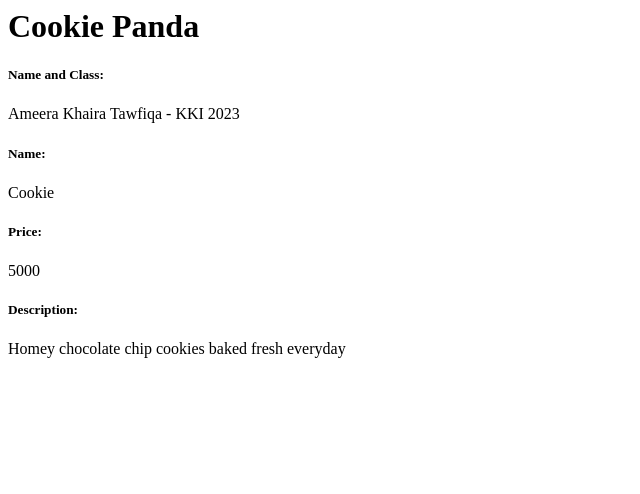
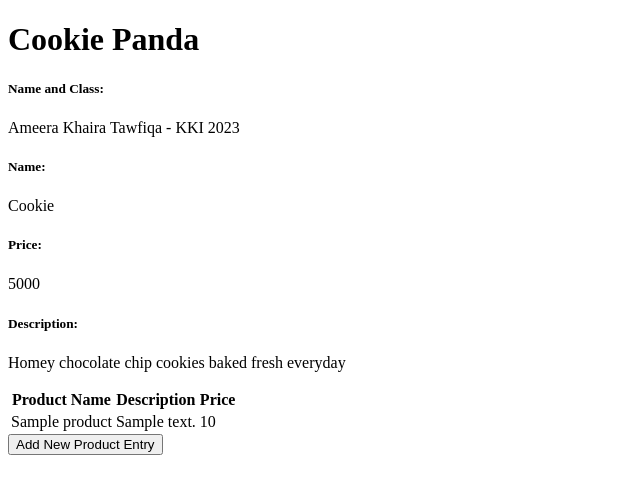
Before and after one commit to AmeeraKT/e-commerce-app, a Django app: page / in a window 1280 px wide. Shown: the top 494 px of the page, without its empty margins (0-640 px from the left). Run offline with Django 5.2, Linux system fonts and the light colour scheme; tables that the repository leaves empty hold one stand-in row (values such as "Sample post").

Commit message:
Completed assignment 3

```diff
--- a/e_commerce_app/settings.py
+++ b/e_commerce_app/settings.py
@@ -55,7 +55,7 @@ ROOT_URLCONF = 'e_commerce_app.urls'
 TEMPLATES = [
     {
         'BACKEND': 'django.template.backends.django.DjangoTemplates',
-        'DIRS': [],
+        'DIRS': [BASE_DIR / 'templates'],
         'APP_DIRS': True,
         'OPTIONS': {
             'context_processors': [
--- a/main/models.py
+++ b/main/models.py
@@ -1,7 +1,9 @@
 from django.db import models
+import uuid
 
 class Product(models.Model):
-    nameclass = models.CharField(max_length=255)
+    id = models.UUIDField(primary_key=True, default=uuid.uuid4, editable=False)
+    nameclass = models.CharField(max_length=255, default='Ameera Khaira Tawfiqa - KKI 2023', editable=False)
     name = models.CharField(max_length=255)
     price = models.IntegerField()
     description = models.TextField()
--- a/main/templates/main.html
+++ b/main/templates/main.html
@@ -1,11 +1,43 @@
+{% extends 'base.html' %}
+{% block content %}
 <h1>Cookie Panda</h1>
 
 
 <h5>Name and Class: </h5>
 <p>{{ nameclass }}<p>
+
 <h5>Name: </h5>
 <p>{{ name }}<p>
+
 <h5>Price: </h5>
 <p>{{ price }}<p>
+
 <h5>Description: </h5>
 <p>{{ description }}<p>
+
+{% if not product_entries %}
+<p>There is no product in the Cookie Panda E-Commerce Application.</p>
+{% else %}
+<table>
+    <tr>
+    <th>Product Name</th>
+    <th>Description</th>
+    <th>Price</th>
+    </tr>
+
+    {% comment %} This is how to display product data
+    {% endcomment %}
+    {% for product_entry in product_entries %}
+    <tr>
+    <td>{{product_entry.name}}</td>
+    <td>{{product_entry.description}}</td>
+    <td>{{product_entry.price}}</td>
+    </tr>
+    {% endfor %}
+</table>
+{% endif %}
+
+<a href="{% url 'main:create_product_entry' %}">
+    <button>Add New Product Entry</button>
+</a>
+{% endblock content %}
--- a/main/urls.py
+++ b/main/urls.py
@@ -1,8 +1,14 @@
 from django.urls import path
-from main.views import show_main
+from main.views import show_main, create_product_entry, show_xml, show_json, show_xml_by_id, show_json_by_id
 
 app_name = 'main'
 
 urlpatterns = [
     path('', show_main, name='show_main'),
+    path('create-product-entry', create_product_entry, name='create_product_entry'),
+    path('xml/', show_xml, name='show_xml'),
+    path('json/', show_json, name='show_json'),
+    path('xml/<str:id>/', show_xml_by_id, name='show_xml_by_id'),
+    path('json/<str:id>/', show_json_by_id, name='show_json_by_id'),
+
 ]
--- a/main/views.py
+++ b/main/views.py
@@ -1,12 +1,48 @@
-from django.shortcuts import render
+from django.shortcuts import render, redirect
+from main.forms import ProductEntryForm
+from main.models import Product
+from django.http import HttpResponse
+from django.core import serializers
 
 # Create your views here.
 def show_main(request):
+
+    product_entries = Product.objects.all()
+
     context = {
         'nameclass' : 'Ameera Khaira Tawfiqa - KKI 2023',
         'name' : 'Cookie',
         'price': '5000',
-        'description': 'Homey chocolate chip cookies baked fresh everyday'
-    }
+        'description': 'Homey chocolate chip cookies baked fresh everyday',
+        'product_entries' : product_entries,
+        }
 
     return render(request, "main.html", context)
+
+
+def create_product_entry(request):
+    form = ProductEntryForm(request.POST or None)
+
+    if form.is_valid() and request.method == "POST":
+        form.save()
+        return redirect('main:show_main')
+
+    context = {'form': form}
+    return render(request, "create_product_entry.html", context)
+
+
+def show_xml(request):
+    data = Product.objects.all()
+    return HttpResponse(serializers.serialize("xml", data), content_type="application/xml")
+
+def show_json(request):
+    data = Product.objects.all()
+    return HttpResponse(serializers.serialize("json", data), content_type="application/json")
+
+def show_xml_by_id(request, id):
+    data = Product.objects.filter(pk=id)
+    return HttpResponse(serializers.serialize("xml", data), content_type="application/xml")
+
+def show_json_by_id(request, id):
+    data = Product.objects.filter(pk=id)
+    return HttpResponse(serializers.serialize("json", data), content_type="application/json")
--- /dev/null
+++ b/templates/base.html
@@ -0,0 +1,13 @@
+{% load static %}
+<!DOCTYPE html>
+<html lang="en">
+  <head>
+    <meta charset="UTF-8" />
+    <meta name="viewport" content="width=device-width, initial-scale=1.0" />
+    {% block meta %} {% endblock meta %}
+  </head>
+
+  <body>
+    {% block content %} {% endblock content %}
+  </body>
+</html>
```
Also changed, not shown: main/forms.py (added, +7 -0 lines), main/templates/create_product_entry.html (added, +18 -0 lines), README.md, main/migrations/0002_product_nameclass_alter_product_id.py (added).
